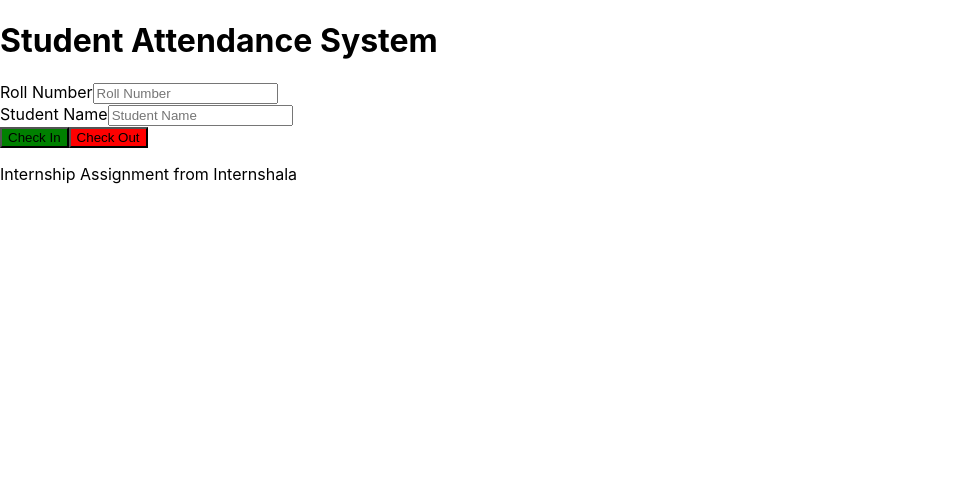
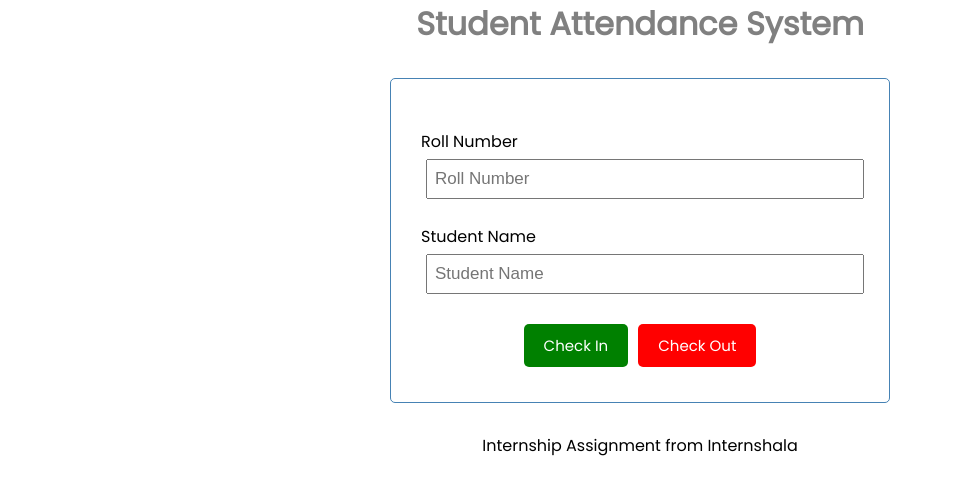
Before and after one commit to X-DSI/student_attendance_intern, a React (Create React App) app: page / in a window 1280 px wide. Shown: the top 494 px of the page, without its empty margins (0-953 px from the left). Built offline with nearby package versions, Linux system fonts and the light colour scheme; no server answers.

Commit message:
🌈 STYLE: CSS

```diff
--- a/db.json
+++ b/db.json
@@ -1,17 +1,17 @@
 {
   "students": [
     {
-      "checkintime": "change",
+      "checkintime": "cxcvbe",
       "name": "",
       "id": 1
     },
     {
-      "checkintime": "changfe",
+      "checkintime": "cxcvbe",
       "name": "",
       "id": 2
     },
     {
-      "checkintime": "",
+      "checkintime": "cxcvbe",
       "name": "",
       "id": 3
     }
--- a/src/Components/Header.js
+++ b/src/Components/Header.js
@@ -1,7 +1,7 @@
 const Header = () => {
   return (
     <>
-      <header className="App-header">
+      <header className="header">
         <h1>Student Attendance System</h1>
       </header>
     </>
--- a/src/Components/InputSection.js
+++ b/src/Components/InputSection.js
@@ -1,4 +1,4 @@
-import { useState } from "react";
+import { useState, useEffect } from "react";
 import Button from "./Button";
 
 const InputSection = () => {
@@ -7,18 +7,12 @@
   const [rollNumber, setRollNumber] = useState("");
   const [studentName, setStudentName] = useState("");
 
-  const onSubmit = (e) => {
-    e.preventDefault();
-    setRollNumber("");
-    setStudentName("");
-  };
-
   // Check-In Function
   const onCheckIn = async (rollNumber, studentName) => {
     const res = await fetch(`http://localhost:5000/students/${rollNumber}`, {
       method: "PUT",
       headers: { "Content-Type": "application/json" },
-      body: JSON.stringify({ checkintime: "changfe", name }),
+      body: JSON.stringify({ checkintime: "cfsjdhfgjhge", name }),
     });
     const data = await res.json();
     console.log("🚀 ~ file: InputSection.js:16 ~ onCheckIn ~ data", data);
@@ -27,15 +21,14 @@
   // Check-Out Function
   const onCheckOut = () => {};
   return (
-    <div className="inputsection-wrapper">
-      <form className="input-form" onSubmit={onSubmit}>
+    <div className="inputsection-wrapper container">
+      <form className="input-form">
         <div className="form-field">
           <label>Roll Number</label>
           <input
             type="text"
             placeholder="Roll Number"
-            value={rollNumber}
-            onChange={(e) => setRollNumber(e.target.value)}
+            defaultValue={rollNumber}
           />
         </div>
         <div className="form-field">
@@ -43,11 +36,11 @@
           <input
             type="text"
             placeholder="Student Name"
-            value={studentName}
-            onChange={(e) => setStudentName(e.target.value)}
+            defaultValue={studentName}
           />
         </div>
       </form>
+      <div className="btn-wrapper">
         <Button
           color={"green"}
           onClick={onCheckIn(rollNumber, studentName)}
@@ -55,6 +48,7 @@
         />
         <Button color={"red"} onClick={onCheckOut} text={"Check Out"} />
       </div>
+    </div>
   );
 };
 
--- a/src/data.js
+++ b/src/data.js
@@ -1 +1,5 @@
-export default students = {};
+export default students = {
+  1: {},
+  2: {},
+  3: {},
+};
--- a/src/index.css
+++ b/src/index.css
@@ -1,13 +1,86 @@
-body {
+@import url("https://fonts.googleapis.com/css2?family=Poppins:wght@300;400&display=swap");
+
+* {
+  box-sizing: border-box;
   margin: 0;
-  font-family: -apple-system, BlinkMacSystemFont, 'Segoe UI', 'Roboto', 'Oxygen',
-    'Ubuntu', 'Cantarell', 'Fira Sans', 'Droid Sans', 'Helvetica Neue',
-    sans-serif;
-  -webkit-font-smoothing: antialiased;
-  -moz-osx-font-smoothing: grayscale;
+  padding: 0;
 }
 
-code {
-  font-family: source-code-pro, Menlo, Monaco, Consolas, 'Courier New',
-    monospace;
+body {
+  font-family: "Poppins", sans-serif;
 }
+
+.container {
+  max-width: 500px;
+  margin: 30px auto;
+  overflow: auto;
+  min-height: 300px;
+  border: 1px solid steelblue;
+  padding: 30px;
+  border-radius: 5px;
+}
+
+.header {
+  display: flex;
+  justify-content: center;
+  align-items: center;
+  margin-bottom: 20px;
+}
+
+.header h1 {
+  color: grey;
+}
+
+.btn {
+  display: inline-block;
+  background: #000;
+  color: #fff;
+  border: none;
+  padding: 10px 20px;
+  margin: 5px;
+  border-radius: 5px;
+  cursor: pointer;
+  text-decoration: none;
+  font-size: 15px;
+  font-family: inherit;
+}
+
+.btn:focus {
+  outline: none;
+}
+
+.btn:active {
+  transform: scale(0.98);
+}
+
+.btn-block {
+  display: block;
+  width: 100%;
+}
+
+.btn-wrapper {
+  display: flex;
+  justify-content: center;
+  align-items: center;
+}
+
+.form-field {
+  margin: 20px 0;
+}
+
+.form-field label {
+  display: block;
+}
+
+.form-field input {
+  width: 100%;
+  height: 40px;
+  margin: 5px;
+  padding: 3px 7px;
+  font-size: 17px;
+}
+
+footer {
+  margin-top: 30px;
+  text-align: center;
+}
```
Lines whose indentation alone changed are shown as unchanged.
